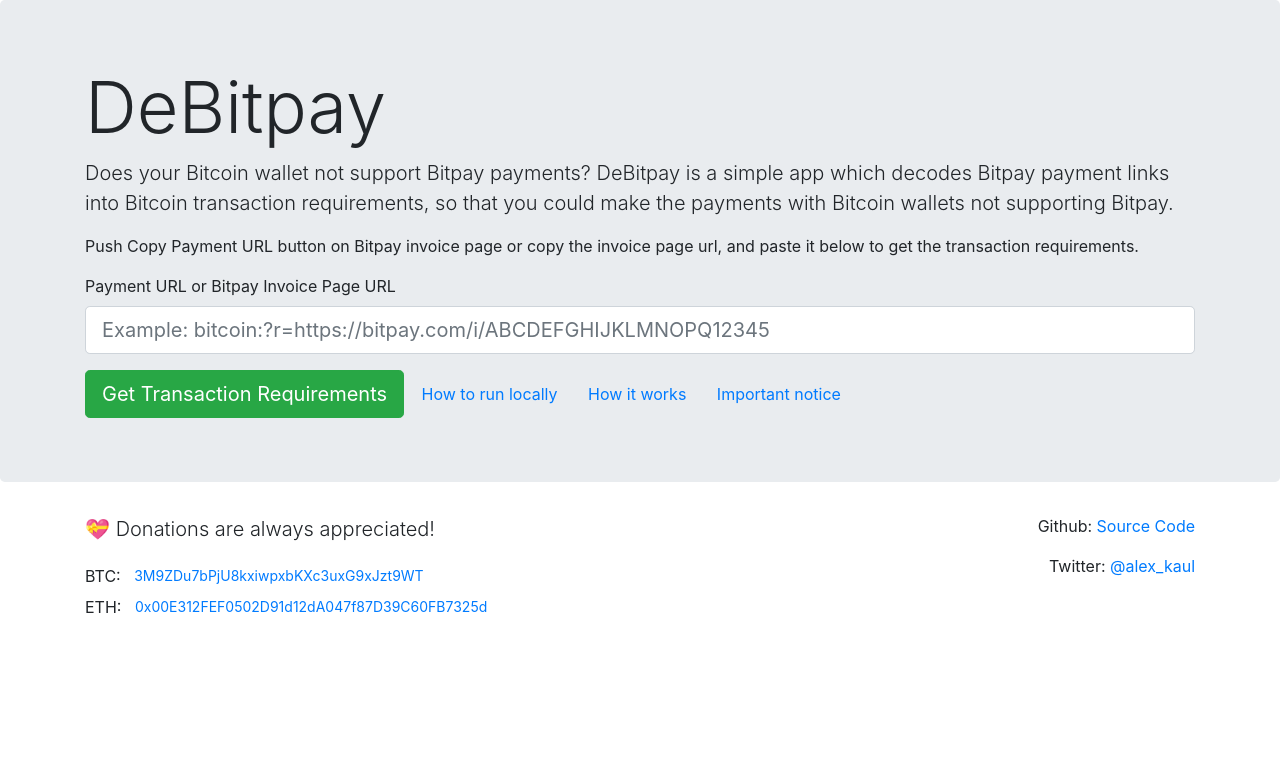
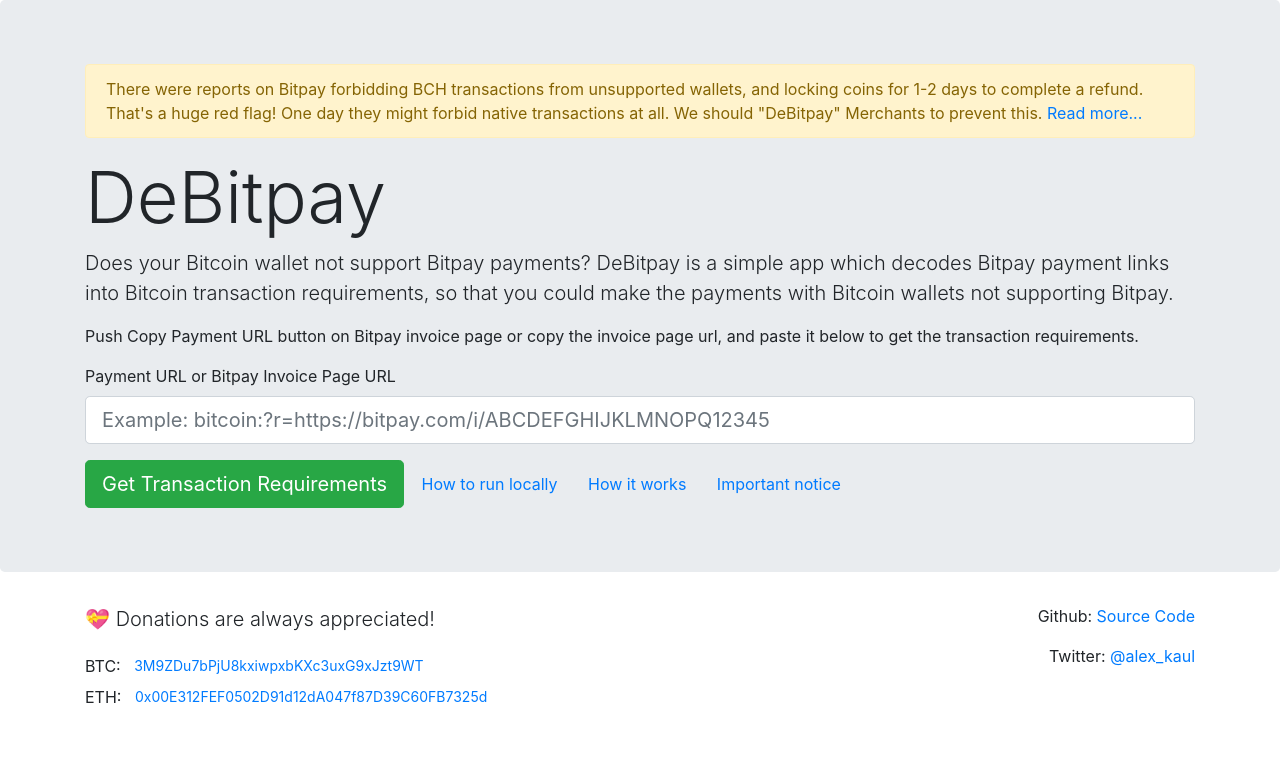
Before and after one commit to alexk111/DeBitpay, a website built with webpack: page src/index.html in a window 1280 px wide. Built offline with nearby package versions, Linux system fonts and the light colour scheme.

Commit message:
Add Notice

```diff
--- a/src/index.html
+++ b/src/index.html
@@ -10,6 +10,9 @@
     <main role="main">
       <div class="jumbotron">
         <div class="container">
+          <div class="alert alert-warning" role="alert">
+              There were reports on Bitpay forbidding BCH transactions from unsupported wallets, and locking coins for 1-2 days to complete a refund. That's a huge red flag! One day they might forbid native transactions at all. We should &quot;DeBitpay&quot; Merchants to prevent this. <a href="https://alexk111.github.io/DeBitpay-Merchants/" target="_blank">Read more...</a>
+          </div>
           <h1 id="app-title" class="display-3">DeBitpay</h1>
           <p class="lead">Does your Bitcoin wallet not support Bitpay payments? DeBitpay is a simple app which decodes Bitpay payment links into Bitcoin transaction requirements, so that you could make the payments with Bitcoin wallets not supporting Bitpay.</p>
           <p>Push Copy Payment URL button on Bitpay invoice page or copy the invoice page url, and paste it below to get the transaction requirements.</p>
--- a/src/modules/importantNotice.js
+++ b/src/modules/importantNotice.js
@@ -1,3 +1,3 @@
 export const htmlImportantNotice = `
-  <p>DeBitpay should be used as a temporary solution - that's not how Bitcoin transactions supposed to work! Each time you extract data with DeBitpay and pay an invoice, please let the merchant know that you had to use DeBitpay in order to make the payment. Ask them to provide support for native Bitcoin transactions. And share your experience in social media, so that smart competitors could see a market opportunity in this issue. At the end, you should be able to make payments from your wallet to merchants directly, without DeBitpay.</p>
+  <p>DeBitpay should be used as a temporary solution - that's not how Bitcoin transactions supposed to work! Each time you extract data with DeBitpay and pay an invoice, please ask the merchant to switch to another payment processor. <a href="https://alexk111.github.io/DeBitpay-Merchants/" target="_blank">Read more...</a></p>
 `
```
